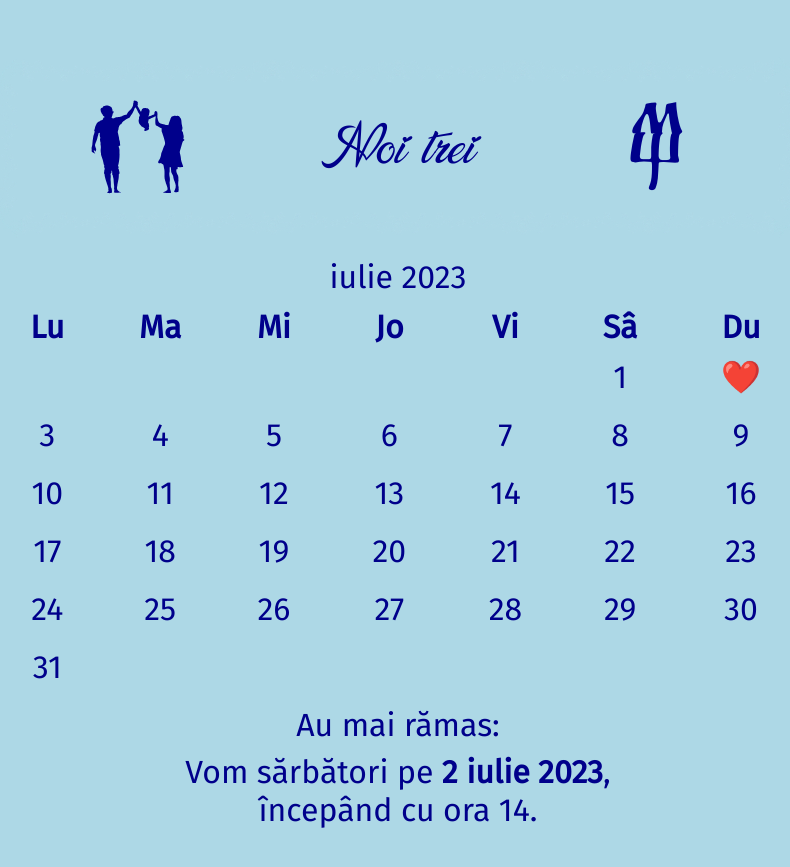
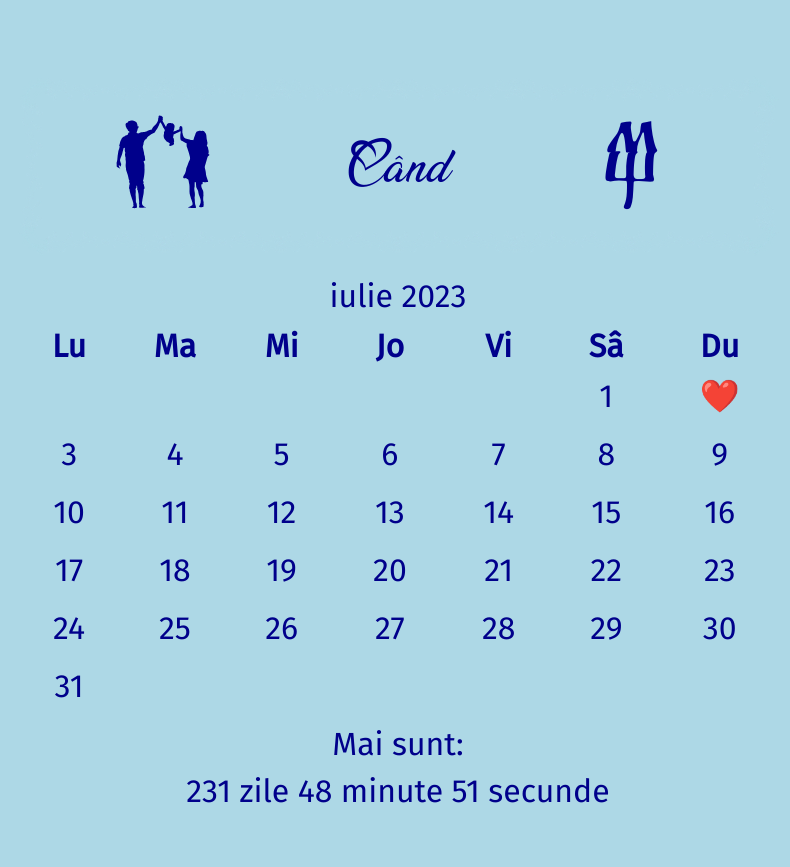
Before and after one commit to mihnea-mihai/noitrei, a Jekyll site: the page built from cand.md, in a window 1280 px wide. Shown: the top 867 px of the page, without its empty margins (242-1032 px from the left). Built offline with Jekyll 4.4.1, drawn with Linux system fonts in a browser that asks for light colours; some of the changed lines change nothing that is shown.

Commit message:
Fix countdown and add heartbeat

```diff
--- a/_includes/html/countdown.html
+++ b/_includes/html/countdown.html
@@ -1,9 +1,7 @@
-<span class="countdown" onclick="initCountdown()">
-  Au mai rămas:
-  <span id="years"></span>
-  <span id="months"></span>
+<span class="countdown">
   <span id="days"></span>
   <span id="hours"></span>
   <span id="minutes"></span>
   <span id="seconds"></span>
 </span>
+<script src="/assets/js/countdown.js" defer></script>
--- a/_includes/html/header.html
+++ b/_includes/html/header.html
@@ -1,5 +1,7 @@
 <header class="banner flex {{ layout.header_class }}">
-  {% include svg/Parents-Swinging-Child-Silhouette.svg %}
+  <a href="invitatie">
+    {% include svg/Parents-Swinging-Child-Silhouette.svg %}
+  </a>
   <span class="title lovely">{{ page.title }}</span>
   <a href="invitatie_vrom">
     {% include svg/stm.svg %}
--- a/_layouts/default.html
+++ b/_layouts/default.html
@@ -17,7 +17,6 @@
   <main>
     {{ content }}
   </main>
-  <script src="/assets/js/script.js"></script>
 </body>
 
 </html>
--- a/assets/css/design.css
+++ b/assets/css/design.css
@@ -26,6 +26,18 @@ svg {
     }
 }
 
+@keyframes heartbeat {
+    0% {
+      transform: scale(1);
+    }
+    50% {
+      transform: scale(1.5);
+    }
+    100% {
+      transform: scale(1);
+    }
+}
+
 header > svg:hover {
     animation: rotation 2s 1 linear;
 }
@@ -46,3 +58,8 @@ header > .title {
     font-size: 2em;
     /* flex-grow: 0; */
 }
+
+td:hover>.heartbeat  {
+    animation: heartbeat 1s infinite linear;
+    display: block;
+}
--- /dev/null
+++ b/assets/js/countdown.js
@@ -0,0 +1,51 @@
+function declination(value, plural, singular) {
+    if (value > 1) {
+        return value + " " + plural;
+    }
+    if (value == 1) {
+        return value + " " + singular;
+    }
+    return "";
+}
+
+function refreshCountdown() {
+    var now = new Date();
+    var then = new Date(years = 2023, months = 6, date = 2, hours = 14);
+    var diff = then - now;
+    if (diff <= 0) {
+        return
+    }
+    var diff_data = {
+        "seconds": Math.floor(diff % (60 * 1000) / 1000),
+        "minutes": Math.floor(diff % (60 * 60 * 1000) / (60 * 1000)),
+        "hours": Math.floor(diff % (60 * 60 * 24 * 1000) / (60 * 60 * 1000)),
+        "days": Math.floor(diff / (60 * 60 * 24 * 1000))
+    }
+    var lang_data = {
+        "ro": {
+            "seconds": {
+                "singular": "secundă",
+                "plural": "secunde"
+            },
+            "minutes": {
+                "singular": "minut",
+                "plural": "minute"
+            },
+            "hours": {
+                "singular": "oră",
+                "plural": "ore"
+            },
+            "days": {
+                "singular": "zi",
+                "plural": "zile"
+            },
+        }
+    }
+    for (const key in diff_data) {
+        document.getElementById(key).innerHTML = declination(diff_data[key], lang_data['ro'][key]['plural'], lang_data['ro'][key]['singular'])
+    }
+}
+
+const interval = setInterval(
+    refreshCountdown, 1000
+);
--- a/assets/js/script.js
+++ /dev/null
@@ -1,34 +0,0 @@
-function declination(value, plural, singular) {
-    if (value>1) {
-        return value + ' ' + plural;
-    }
-    if (value == 1) {
-        return value + ' ' + singular;
-    }
-    return '';
-}
-
-function refresh() {
-    var now = new Date();
-    var then = new Date(years=2023, months=6, date=2, hours=14);
-    var diff = new Date(then - now);
-    var years = diff.getUTCFullYear() - 1970;
-    var months = diff.getUTCMonth();
-    var days = diff.getUTCDate() - 1;
-    var hours = diff.getUTCHours();
-    var minutes = diff.getUTCMinutes();
-    var seconds = diff.getUTCSeconds();
-
-    document.getElementById('years').innerHTML = declination(years, 'ani', 'an');
-    document.getElementById('months').innerHTML = declination(months, 'luni', 'lună');
-    document.getElementById('days').innerHTML = declination(days, 'zile', 'zi');
-    document.getElementById('hours').innerHTML = declination(hours, 'ore', 'oră');
-    document.getElementById('minutes').innerHTML = declination(minutes, 'minute', 'minut');
-    document.getElementById('seconds').innerHTML = declination(seconds, 'secunde', 'secundă');
-}
-
-function initCountdown() {
-    const interval = setInterval(
-        refresh, 1000
-    );
-}
--- a/cand.md
+++ b/cand.md
@@ -1,19 +1,18 @@
 ---
-title: Noi trei
+title: Când
 ---
 
 iulie 2023
 
 | Lu | Ma | Mi | Jo | Vi | Sâ | Du |
 | --- | --- | --- | --- | --- | --- |--- |
-|  |  |  |  |  | 1 | ❤️ |
+|  |  |  |  |  | 1 | <span class="heartbeat">❤️</span> |
 | 3 | 4 | 5 | 6 | 7 | 8 | 9 |
 | 10 | 11 | 12 | 13 | 14 | 15 | 16 |
 | 17 | 18 | 19 | 20 | 21 | 22 | 23 |
 | 24 | 25 | 26 | 27 | 28 | 29 | 30 |
 | 31 |  |  |  |  |  |  |
 
+Mai sunt:
+
 {% include html/countdown.html %}
-
-Vom sărbători pe **2 iulie 2023**, \\
-începând cu ora 14.
```
